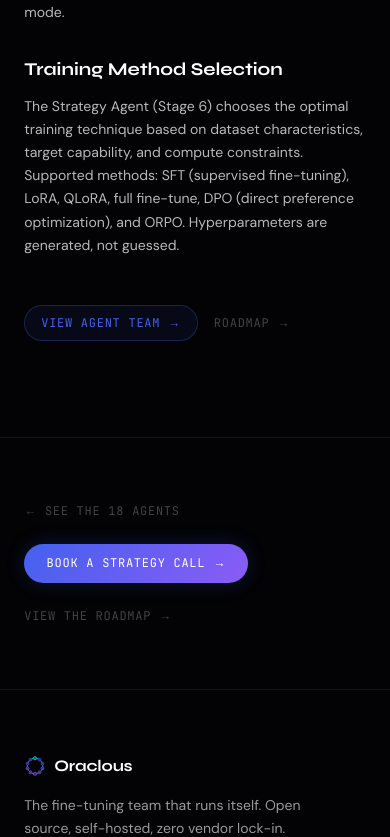
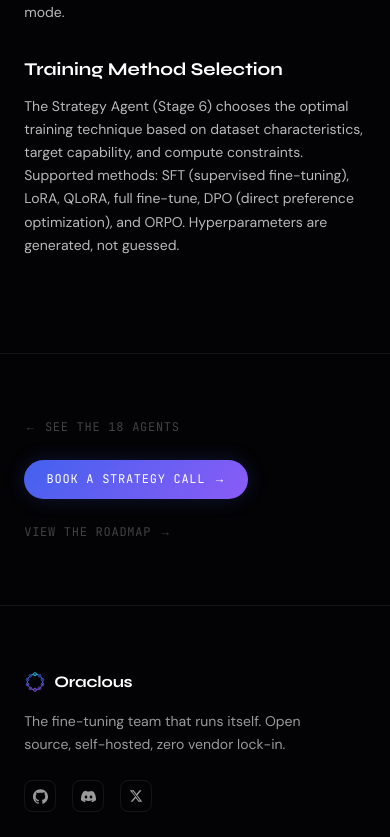
Before and after one commit to OraclousAI/oraclous-landing, a Next.js app: page /architecture in a window 390 px wide. Shown: the part 2829-3666 px from the top of the page. Built offline with nearby package versions, Linux system fonts and the light colour scheme.

Commit message:
feat: implement layer selection handling with smooth scrolling for mobile; adjust detail panel styles

```diff
--- a/app/architecture/page.tsx
+++ b/app/architecture/page.tsx
@@ -212,6 +212,15 @@
 
   const activeLayer = LAYERS.find(l => l.id === activeId) ?? LAYERS[0]
 
+  const handleLayerSelect = (id: string) => {
+    setActiveId(id)
+    if (isMobile && detailRef.current) {
+      setTimeout(() => {
+        detailRef.current?.scrollIntoView({ behavior: 'smooth', block: 'start' })
+      }, 50)
+    }
+  }
+
   /* Animate detail panel on layer change */
   useEffect(() => {
     const panel = detailRef.current
@@ -290,7 +299,7 @@
             {LAYERS.map((layer, i) => (
               <div
                 key={layer.id}
-                onClick={() => setActiveId(layer.id)}
+                onClick={() => handleLayerSelect(layer.id)}
                 style={{
                   display: 'flex', alignItems: 'center', justifyContent: 'space-between',
                   padding: 'var(--space-6)',
@@ -366,13 +375,13 @@
               key={layer.id}
               layer={layer}
               isActive={activeId === layer.id}
-              onClick={() => setActiveId(layer.id)}
+              onClick={() => handleLayerSelect(layer.id)}
             />
           ))}
         </div>
 
         {/* Detail panel */}
-        <div ref={detailRef} style={{ display: 'flex', flexDirection: 'column', gap: 'var(--space-8)' }}>
+        <div ref={detailRef} style={{ display: 'flex', flexDirection: 'column', gap: 'var(--space-8)', scrollMarginTop: '88px' }}>
 
           {/* Layer header */}
           <div>
@@ -470,35 +479,6 @@
               </div>
             ))}
           </div>
-
-          {/* CTA row */}
-          <div style={{ display: 'flex', gap: 'var(--space-4)', alignItems: 'center', paddingTop: 'var(--space-4)' }}>
-            <Link href="/agents" style={{
-              display: 'inline-flex', alignItems: 'center', gap: '0.4rem',
-              fontFamily: 'var(--font-mono)', fontSize: 'var(--text-xs)',
-              letterSpacing: 'var(--tracking-wide)', textTransform: 'uppercase',
-              color: activeLayer.accent, textDecoration: 'none',
-              border: `1px solid ${activeLayer.accentBorder}`,
-              borderRadius: 'var(--radius-full)', padding: '0.5rem 1rem',
-              background: activeLayer.accentDim, transition: 'box-shadow 0.2s',
-            }}
-            onMouseEnter={e => { e.currentTarget.style.boxShadow = `0 0 20px ${activeLayer.accentGlow}` }}
-            onMouseLeave={e => { e.currentTarget.style.boxShadow = 'none' }}
-            >
-              View agent team →
-            </Link>
-            <Link href="/roadmap" style={{
-              fontFamily: 'var(--font-mono)', fontSize: 'var(--text-xs)',
-              letterSpacing: 'var(--tracking-wide)', textTransform: 'uppercase',
-              color: 'var(--color-text-muted)', textDecoration: 'none',
-              transition: 'color 0.2s',
-            }}
-            onMouseEnter={e => { e.currentTarget.style.color = 'var(--color-text-secondary)' }}
-            onMouseLeave={e => { e.currentTarget.style.color = 'var(--color-text-muted)' }}
-            >
-              Roadmap →
-            </Link>
-          </div>
         </div>
 
       </div>
```
